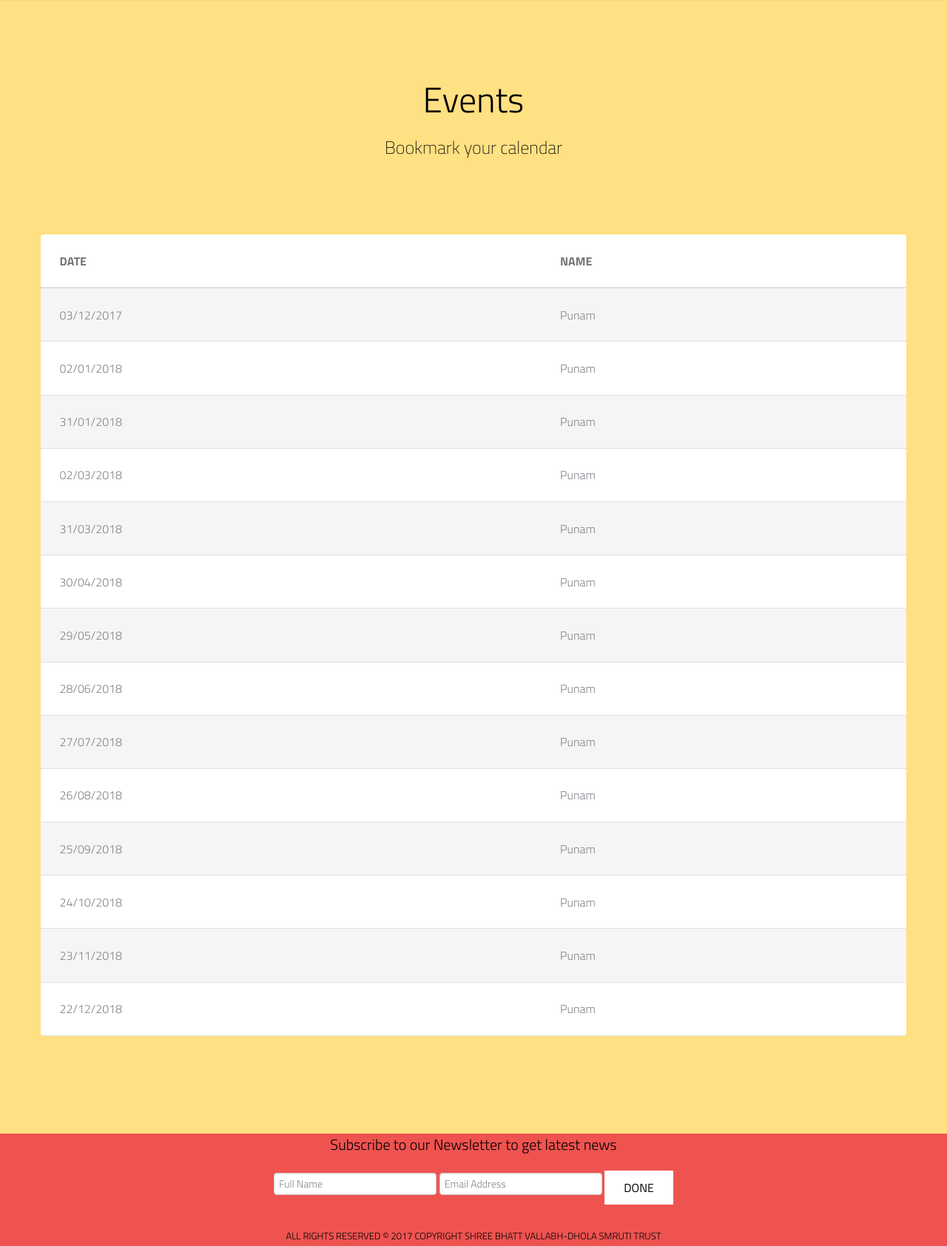
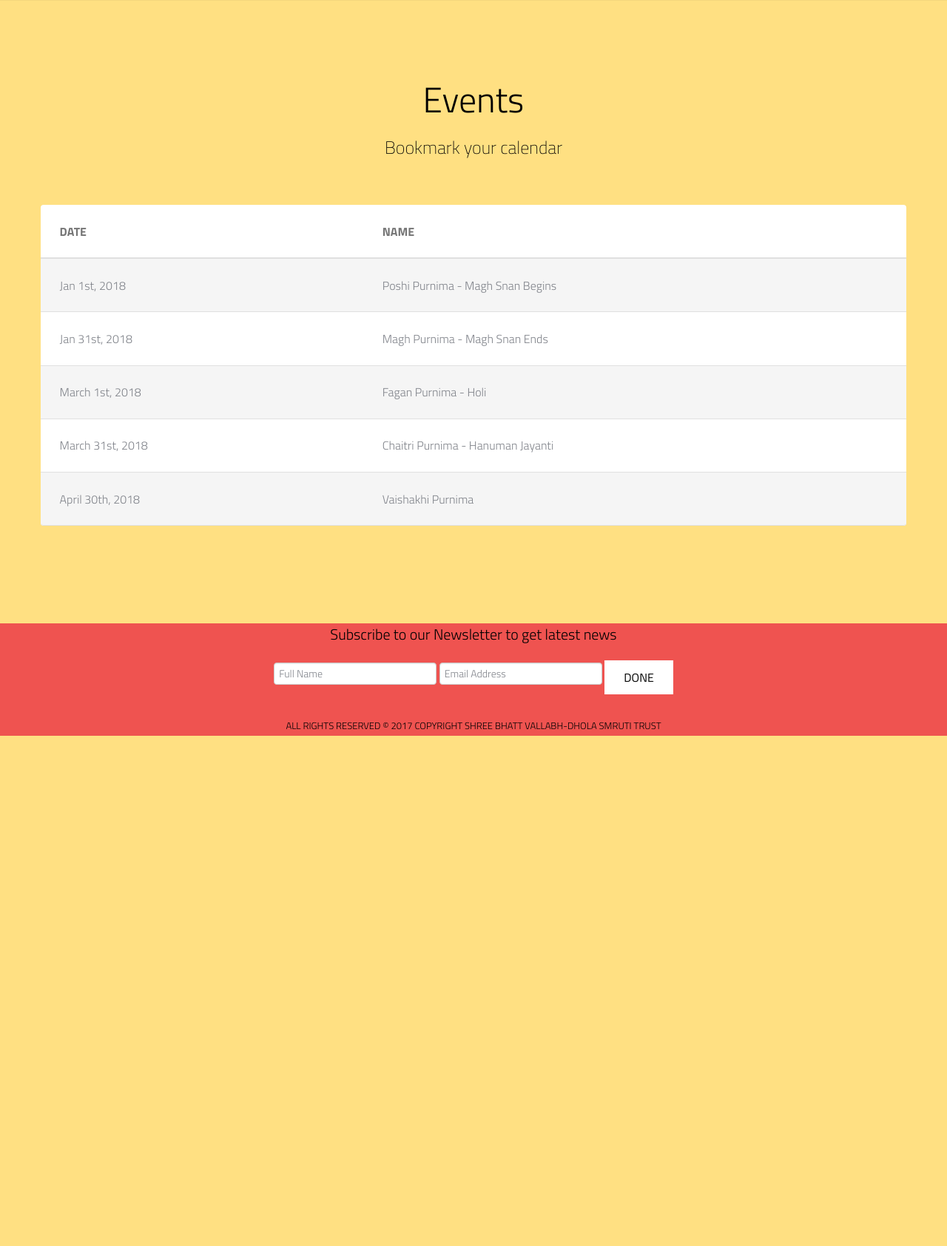
Before and after one commit to jatan/bhattvallabhdhola, a PHP site: page /events.php in a window 1280 px wide. Shown: the part 61-1746 px from the top of the page at 74% size. After the commit the page ends 1056 px from the top, so only its background shows below. Run offline with PHP 8.4, Linux system fonts and the light colour scheme; some libraries are stand-ins or nearby versions.

Commit message:
Added Details about Books and Events

```diff
--- a/_include/css/main.css
+++ b/_include/css/main.css
@@ -640,7 +640,7 @@ nav#menu #menu-nav li a:hover {
 
 .title-page {
 	text-align: center;
-	margin-bottom: 100px;
+	margin-bottom: 60px;
 }
 
 .title-page .title {
--- a/events.php
+++ b/events.php
@@ -25,89 +25,36 @@ include('header.php');
       </thead>
       <tbody>
         <tr>
-          <td data-title="Date">03/12/2017</td>
+          <td data-title="Date">Jan 1st, 2018</td>
           <td data-title="Details/Retiauls">
-            Punam
+            Poshi Purnima - Magh Snan Begins
           </td>
         </tr>
         <tr>
-          <td data-title="Date">02/01/2018</td>
+          <td data-title="Date">Jan 31st, 2018</td>
           <td data-title="Details/Retiauls">
-            Punam
+            Magh Purnima - Magh Snan Ends
           </td>
         </tr>
         <tr>
-          <td data-title="Date">31/01/2018</td>
+          <td data-title="Date">March 1st, 2018</td>
           <td data-title="Details/Retiauls">
-            Punam
+            Fagan Purnima - Holi
           </td>
         </tr>
         <tr>
-          <td data-title="Date">02/03/2018</td>
+          <td data-title="Date">March 31st, 2018</td>
           <td data-title="Details/Retiauls">
-            Punam
+            Chaitri Purnima - Hanuman Jayanti
           </td>
         </tr>
         <tr>
-          <td data-title="Date">31/03/2018</td>
+          <td data-title="Date">April 30th, 2018</td>
           <td data-title="Details/Retiauls">
-            Punam
+            Vaishakhi Purnima
           </td>
         </tr>
-        <tr>
-          <td data-title="Date">30/04/2018</td>
-          <td data-title="Details/Retiauls">
-            Punam
-          </td>
-        </tr>
-        <tr>
-          <td data-title="Date">29/05/2018</td>
-          <td data-title="Details/Retiauls">
-            Punam
-          </td>
-        </tr>
-        <tr>
-          <td data-title="Date">28/06/2018</td>
-          <td data-title="Details/Retiauls">
-            Punam
-          </td>
-        </tr>
-        <tr>
-          <td data-title="Date">27/07/2018</td>
-          <td data-title="Details/Retiauls">
-            Punam
-          </td>
-        </tr>
-        <tr>
-          <td data-title="Date">26/08/2018</td>
-          <td data-title="Details/Retiauls">
-            Punam
-          </td>
-        </tr>
-        <tr>
-          <td data-title="Date">25/09/2018</td>
-          <td data-title="Details/Retiauls">
-            Punam
-          </td>
-        </tr>
-        <tr>
-          <td data-title="Date">24/10/2018</td>
-          <td data-title="Details/Retiauls">
-            Punam
-          </td>
-        </tr>
-        <tr>
-          <td data-title="Date">23/11/2018</td>
-          <td data-title="Details/Retiauls">
-            Punam
-          </td>
-        </tr>
-        <tr>
-          <td data-title="Date">22/12/2018</td>
-          <td data-title="Details/Retiauls">
-            Punam
-          </td>
-        </tr>
+
       </tbody>
     </table>
   </div>
```
Also changed, not shown: publications.php (+11 -21 lines), _include/img/profile/pub1.jpg, _include/img/profile/pub2.jpg.
